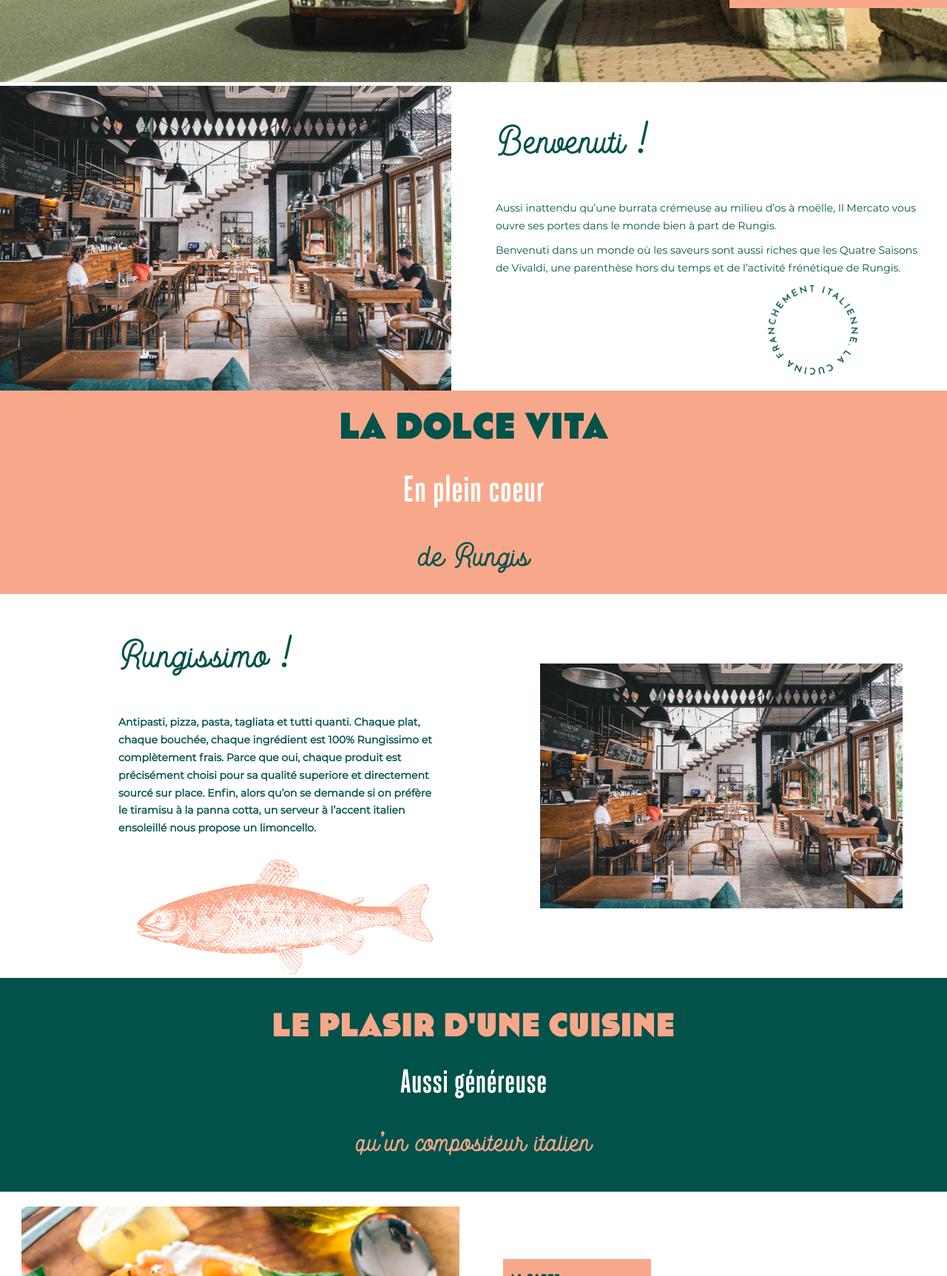
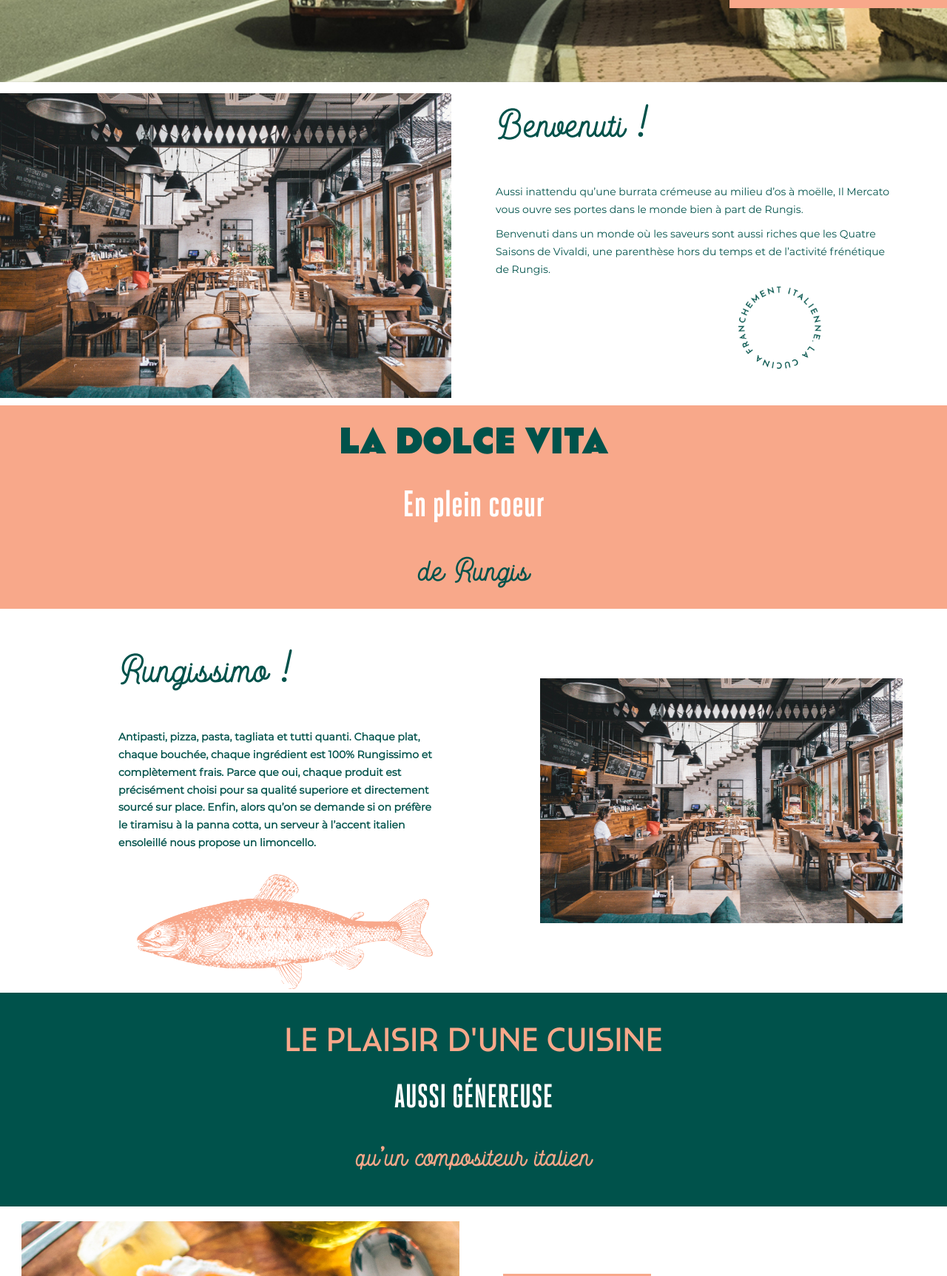
Before and after one commit to mydoum/archive, a website: page index.html in a window 1280 px wide. Shown: the part 733-2458 px from the top of the page at 74% size. Drawn offline with Linux system fonts and the light colour scheme.

Commit message:
Fix some typo

```diff
--- a/index.html
+++ b/index.html
@@ -105,7 +105,7 @@
               </figure>
             </div>
           </div>
-          <div class="col-1-of-2 section-one--maintext">
+          <div class="col-1-of-2 section-one--maintext section-one-block-text">
             <div class="section-one--maintext">
                 <h1 class="heading-primary">
                     <p class="heading-primary--main">Benvenuti !</p>
@@ -180,8 +180,8 @@
       <section>
         <div class="row section-four">
           <div class="u-center-text">
-            <p class="section-four--text1">le plasir d'une cuisine</p>
-            <p class="section-four--text2">Aussi généreuse</p>
+            <p class="section-four--text1">le plaisir d'une cuisine</p>
+            <p class="section-four--text2">AUSSI GÉNEREUSE</p>
             <p class="section-four--text3">qu'un compositeur italien</p>
           </div>
         </div>
--- a/sass/layout/_section1.scss
+++ b/sass/layout/_section1.scss
@@ -17,3 +17,19 @@
     }
   }
 }
+
+.section-one-block-text {
+  padding-right: 50px;
+
+  @media only screen and (max-width: 900px) {
+    padding-right: 0;
+  }
+
+  @media only screen and (max-width: 1200px) {
+    padding-bottom: 30px;
+  }
+
+  @media only screen and (min-width: 1200px) and (max-width: 1300px) {
+    padding-bottom: 50px;
+  }
+}
--- a/sass/layout/_section4.scss
+++ b/sass/layout/_section4.scss
@@ -6,7 +6,7 @@
   padding: 3rem;
   &--text1 {
     color: $color-primary;
-    font-family: 'Cassannet';
+    font-family: 'Cassannet-Regular';
     text-transform: uppercase;
     font-size: 4.5rem;
   }
```
Also changed, not shown: css/style.css.
